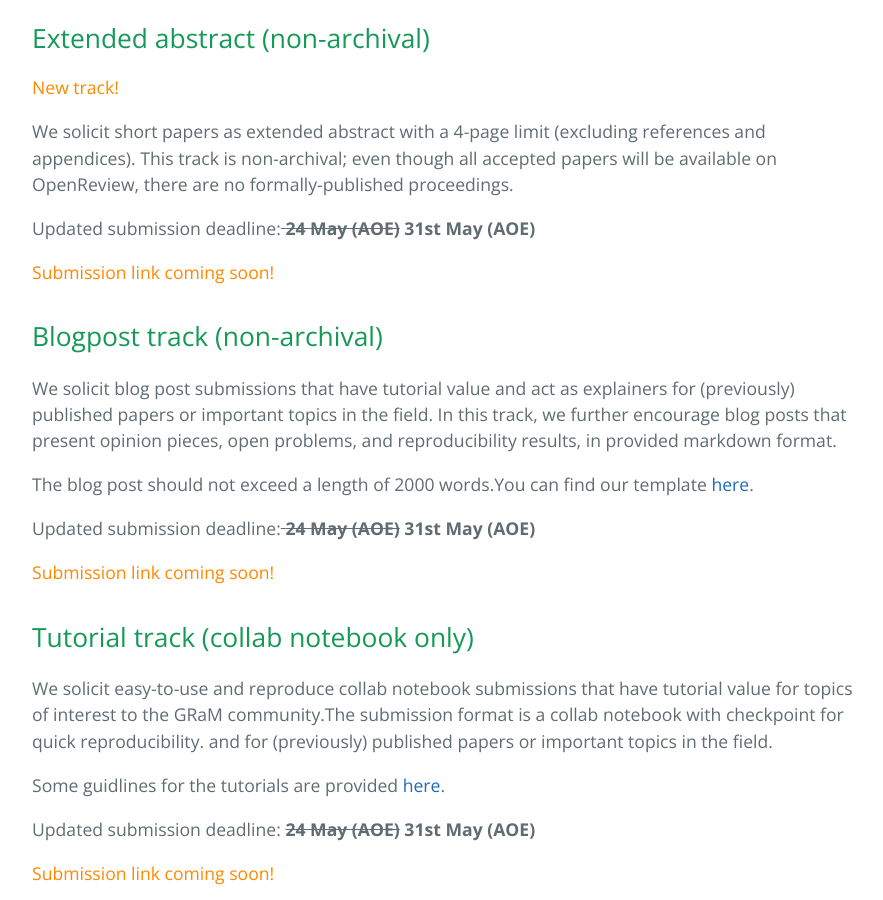
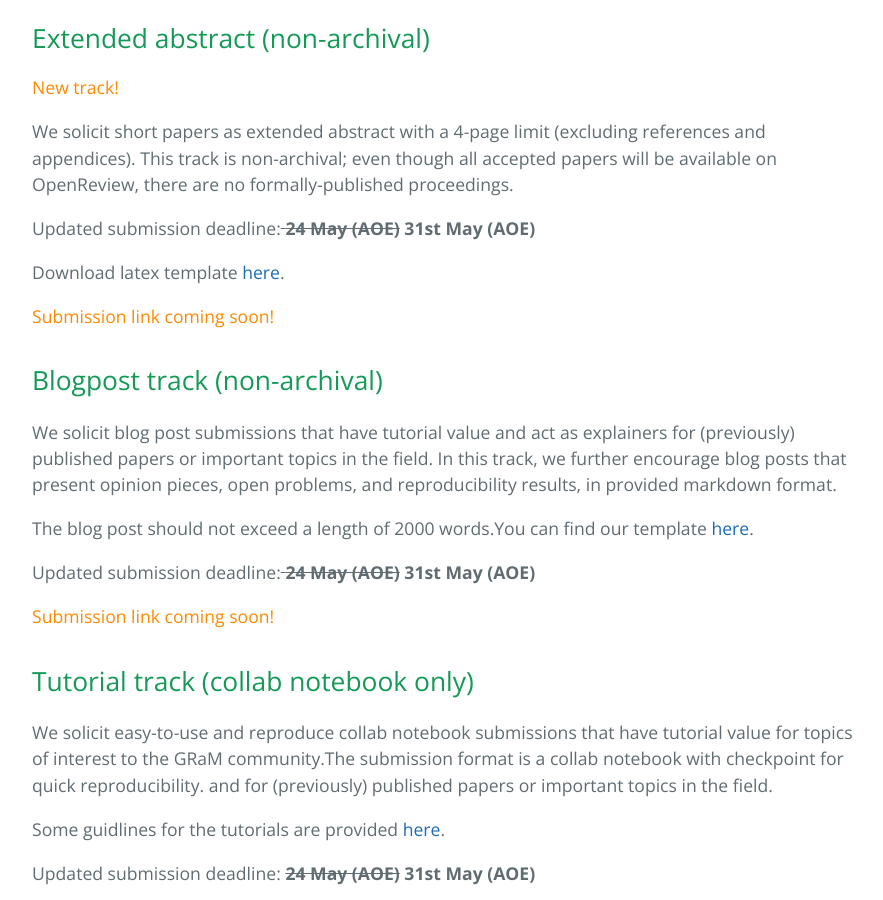
Before and after one commit to gram-workshop/gram-workshop.github.io, a Jekyll site: the page cfp.html, which Jekyll copies as it is, in a window 1280 px wide and 900 px high, scrolled down 957 px. Shown: the whole window, without its empty margins (192-1075 px from the left). Built offline with Jekyll 4.4.1, drawn with Linux system fonts in a browser that asks for light colours.

Commit message:
added template

```diff
--- a/cfp.html
+++ b/cfp.html
@@ -76,7 +76,8 @@
       <p>We solicit short papers as extended abstract with a 4-page limit (excluding references and appendices). This track is non-archival; even though all accepted papers will be available on OpenReview, there are no formally-published proceedings.
 
       <p>Updated submission deadline:<del> <strong>24 May (AOE)</strong></del> <strong>31st May (AOE)</strong></p>
-        <p><span style="color: rgb(255, 136, 0);">Submission link coming soon!</span></p>
+      <p>Download latex template <span style="color: rgb(255, 136, 0);"> <a href="/assets/GRaM_extendedabstract_2024.zip">here</a></span>.</p>
+      <p><span style="color: rgb(255, 136, 0);">Submission link coming soon!</span></p>
       <h2 id="cfp">Blogpost track (non-archival)</h2>
 
       <p>We solicit blog post submissions that have tutorial value and act as explainers for (previously) published papers or important topics in the field. In this track, we further encourage blog posts that present opinion pieces, open problems, and reproducibility results, in provided markdown format.</p>
```
Also changed, not shown: 1 other file.
